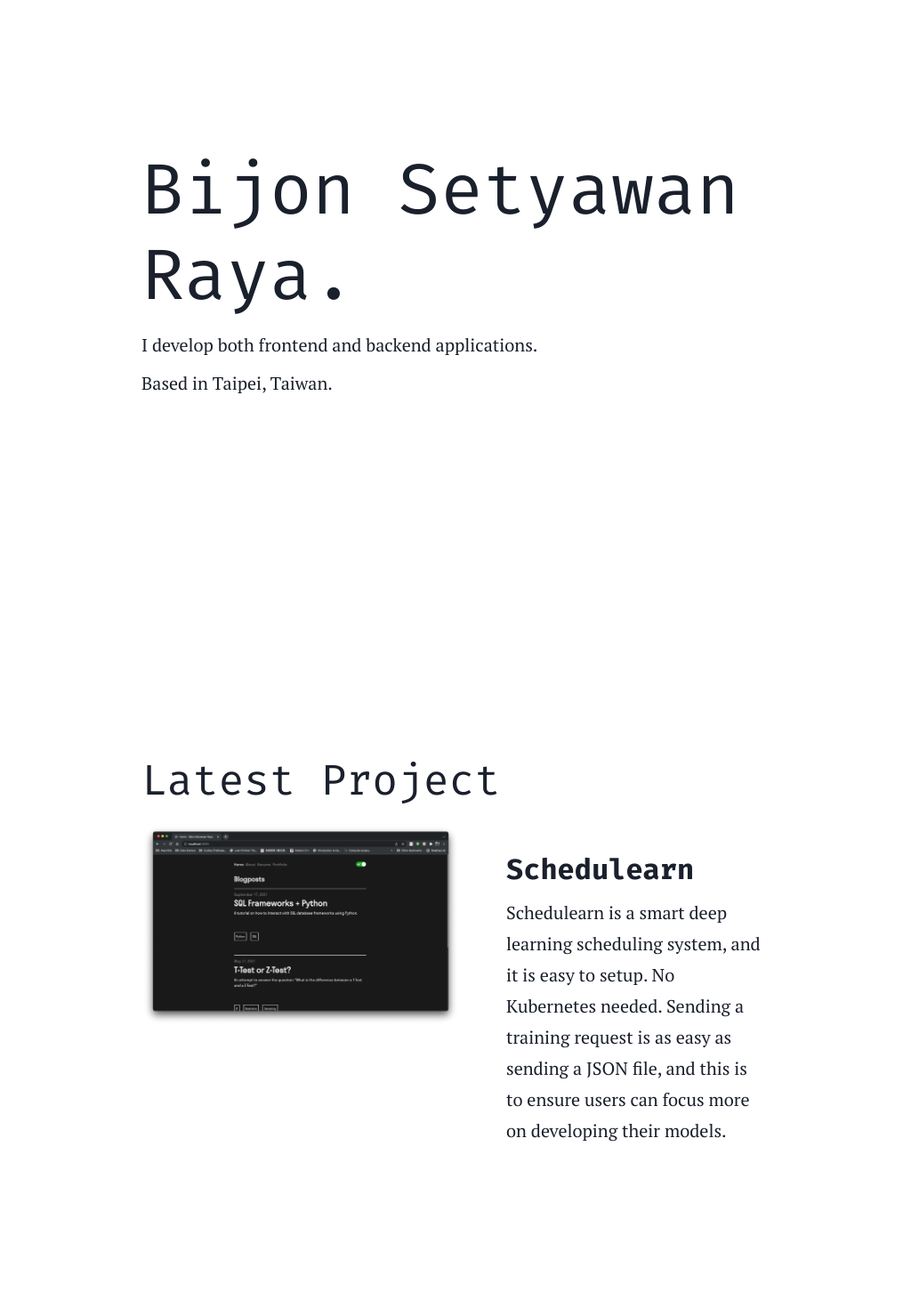
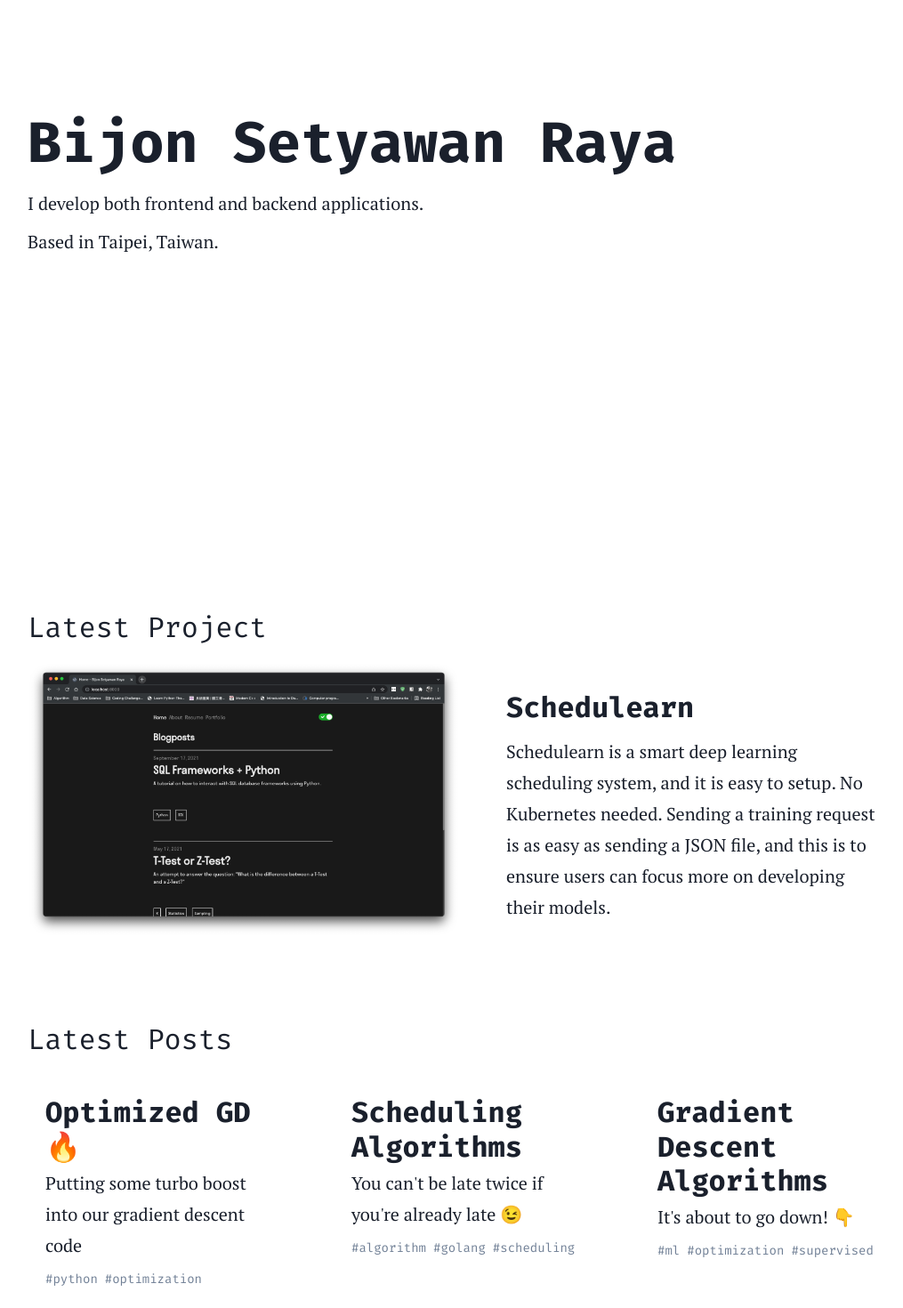
Before and after one commit to bsraya/bsraya, a Next.js app: page / in a window 1280 px wide. Shown: the part 180-1650 px from the top of the page at 89% size, without its empty margins (113-1128 px from the left). Built offline with nearby package versions, Linux system fonts and the light colour scheme; a small style sheet from the web is missing.

Commit message:
feature: use custom layout

```diff
--- a/pages/index.tsx
+++ b/pages/index.tsx
@@ -13,29 +13,33 @@ import {
 import fs from 'fs'
 import path from 'path'
 import matter from 'gray-matter'
-import Layout from '../components/Layout'
 import type { Post } from '../lib/types'
 import { sortPosts } from '../lib/posts'
 import Seo from '../components/Seo'
 import Image from 'next/image'
+import Navbar from "../components/Navigation/Bar"
+import Footer from '../components/Footer'
 
 export default function Home({ posts }: { posts: Post[] }): JSX.Element {
     const isDesktop = useBreakpointValue({ base: false, md: true })
     return (
-        <Layout>
+        <>
+            <Navbar />
+            <Container maxWidth="container.lg">
                 <Seo title="Home" type="website" />
                 <VStack
-                spacing="10rem"
+                    spacing="5rem"
                     align="left"
                 >
-                <Box my="15rem">
+                    <Box my="auto" height="90vh" display="flex" flexDirection="column" justifyContent="center">
                         <Heading
                             as="h1"
-                        fontSize="5rem"
+                            fontSize="4rem"
                             fontFamily="Fira Code"
-                        fontWeight="400"
+                            fontWeight="700"
+                            mt="-5rem"
                         >
-                        Bijon Setyawan Raya.
+                            Bijon Setyawan Raya
                         </Heading>
                         <VStack
                             mt={3}
@@ -55,7 +59,7 @@ export default function Home({ posts }: { posts: Post[] }): JSX.Element {
                     <Box>
                         <Heading
                             as="h2"
-                        fontSize="3rem"
+                            fontSize="2rem"
                             fontWeight="400"
                         >
                             Latest Project
@@ -80,7 +84,7 @@ export default function Home({ posts }: { posts: Post[] }): JSX.Element {
                             >
                                 <Box p="2rem">
                                     <Heading as="h3" fontSize="2rem" mb={3}>
-                                    <LinkOverlay href="/portfolio/schedulearn" _hover={{ color: "links" }}>
+                                        <LinkOverlay href="/portfolio/schedulearn" _hover={{ color: "gray.800" }}>
                                             Schedulearn
                                         </LinkOverlay>
                                     </Heading>
@@ -93,11 +97,13 @@ export default function Home({ posts }: { posts: Post[] }): JSX.Element {
                     </Box>
 
                     <Box>
-                    <Flex>
-                        <Heading as="h2" fontSize="3rem" fontWeight="400">
+                        <Heading
+                            as="h2"
+                            fontSize="2rem"
+                            fontWeight="400"
+                        >
                             Latest Posts
                         </Heading>
-                    </Flex>
                         <SimpleGrid
                             columns={ isDesktop ? 3 : 1 }
                             spacing="10"
@@ -113,7 +119,7 @@ export default function Home({ posts }: { posts: Post[] }): JSX.Element {
                                         p="5"
                                     >
                                         <Heading as="h3" fontSize="2rem" my={1}>
-                                        <LinkOverlay href={`/blog/${post.slug}`} _hover={{ color: "links" }}>
+                                            <LinkOverlay href={`/blog/${post.slug}`} _hover={{ color: "gray.800" }}>
                                                 {post.frontMatter.title}
                                             </LinkOverlay>
                                         </Heading>
@@ -146,7 +152,9 @@ export default function Home({ posts }: { posts: Post[] }): JSX.Element {
                         </SimpleGrid>
                     </Box>
                 </VStack>
-        </Layout>
+            </Container>
+            <Footer />
+        </>
     )
 }
 
```
Lines whose indentation alone changed are shown as unchanged.
